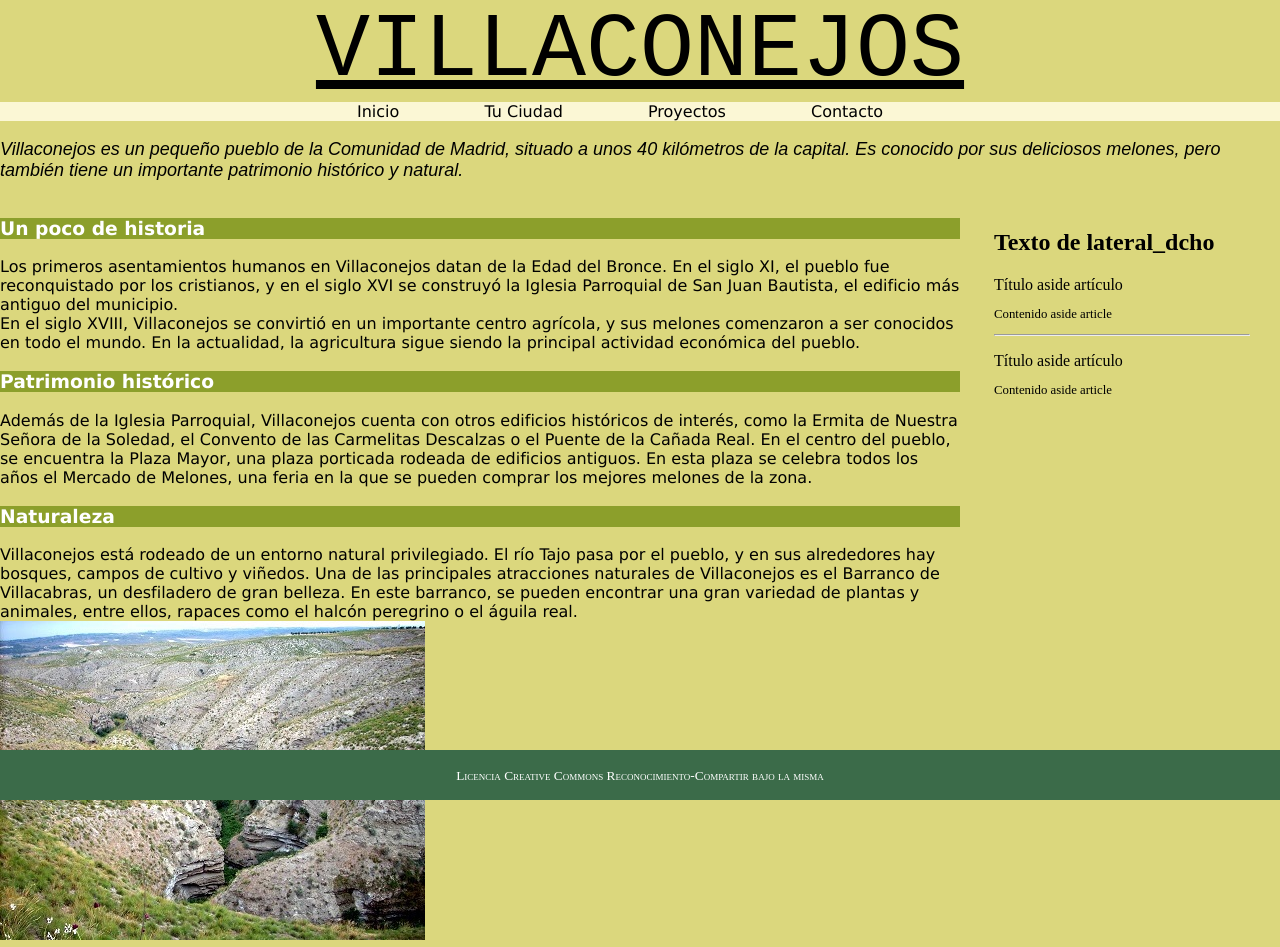
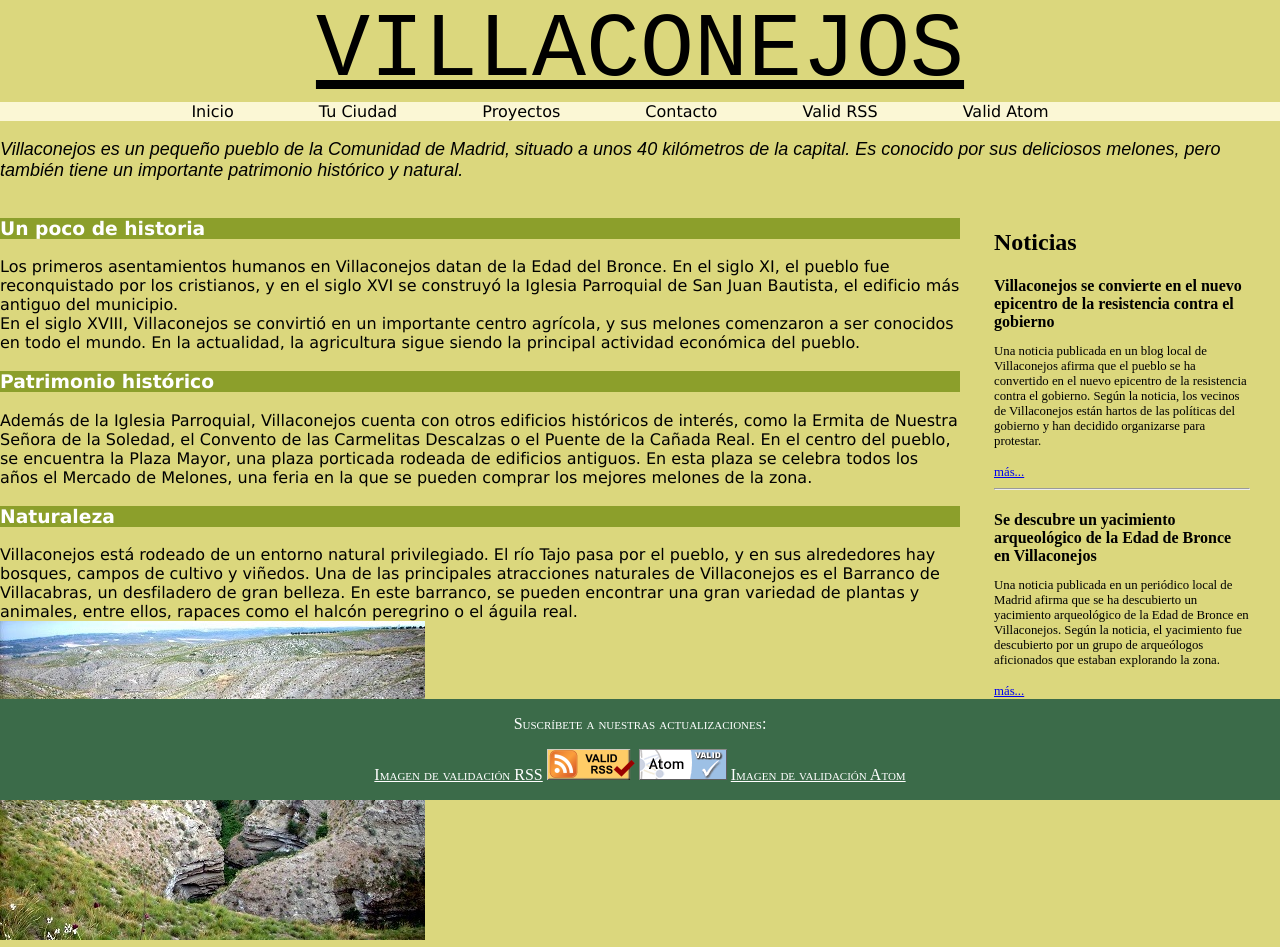
Before and after one commit to jeconruiz/LMGSI_UT03, a plain HTML site: page index.html in a window 1280 px wide. Shown: the top 947 px of the page. Drawn offline with Linux system fonts and the light colour scheme.

Commit message:
final commit

```diff
--- a/index.html
+++ b/index.html
@@ -19,9 +19,11 @@
             <li><a href="#">Tu Ciudad</a></li>
             <li><a href="#">Proyectos</a></li>
             <li><a href="#">Contacto</a></li>
+            <li><a href="images/RSS_Validator.png">Valid RSS</a></li>
+            <li><a href="images/Atom_Validator.png">Valid Atom</a></li>
         </ul>
     </nav>
-    <p style="font-family:sans-serif; font-size: large; font-style:oblique; font-stretch: condensed; font">
+    <p style="font-family:sans-serif; font-size: large; font-style:oblique; font-stretch: condensed;">
         Villaconejos es un pequeño pueblo de la Comunidad de Madrid, situado a unos 40 kilómetros de la capital.
         Es conocido por sus deliciosos melones, pero también tiene un importante patrimonio histórico y natural.
     </p>
@@ -70,17 +72,33 @@
         </article>
 
         <aside>
-            <h2>Texto de lateral_dcho</h2>
-            <p class="aside-tittle">Título aside artículo</p>
-            <p class="aside-content">Contenido aside article</p>
+            <h2>Noticias</h2>
+            <h4 class="aside-tittle">Villaconejos se convierte en el nuevo epicentro de la resistencia contra el
+                gobierno</h4>
+            <p class="aside-content">Una noticia publicada en un blog local de Villaconejos afirma que el pueblo se ha
+                convertido en el nuevo epicentro de la resistencia contra el gobierno. Según la noticia, los vecinos de
+                Villaconejos están hartos de las políticas del gobierno y han decidido organizarse para protestar.</p>
+            <a href="#" style="font-size: .8em;">más...</a>
             <hr />
-            <p class="aside-tittle">Título aside artículo</p>
-            <p class="aside-content">Contenido aside article</p>
+            <h4 class="aside-tittle">Se descubre un yacimiento arqueológico de la Edad de Bronce en Villaconejos</h4>
+            <p class="aside-content">Una noticia publicada en un periódico local de Madrid afirma que se ha descubierto
+                un yacimiento arqueológico de la Edad de Bronce en Villaconejos. Según la noticia, el yacimiento fue
+                descubierto por un grupo de arqueólogos aficionados que estaban explorando la zona.</p>
+            <a style="font-size: .8em;" ; href="#">más...</a>
         </aside>
     </main>
 
     <footer>
-        <p><small>Licencia Creative Commons Reconocimiento-Compartir bajo la misma</small></p>
+        <!-- Enlaces a feeds y validaciones-->
+        <p style="text-align: center;">Suscríbete a nuestras actualizaciones:</p>
+        <p style="text-align: center;">
+            <a href="images/RSS_Validator.png" style="color: white;">Imagen de validación RSS</a>
+            <a href="tarea3_actividad1.rss" type="application/rss+xml">
+                <img src="images/valid-rss-rogers.png" alt="[Valid RSS]" title="Validate my RSS feed" /></a>
+            <a href="tarea3_actividad1.atom" type="application/atom+xml">
+                <img src="images/valid-atom.png" alt="[Valid Atom 1.0]" title="Validate my Atom 1.0 feed" /></a>
+            <a href="images/Atom_Validator.png" style="color: white;">Imagen de validación Atom</a>
+        </p>
     </footer>
     </main>
 </body>
--- a/styles.css
+++ b/styles.css
@@ -74,7 +74,7 @@ aside {
 }
 
 footer {
-    position: absolute;
+    position:fixed;
     bottom: 0;
     width: 100%;
     background-color: #3b6b49;
```
Also changed, not shown: images/Atom_Validator.png (added), images/RSS_Validator.png (added), images/valid-atom.png (added), images/valid-rss-rogers.png (added), 4 other files.
